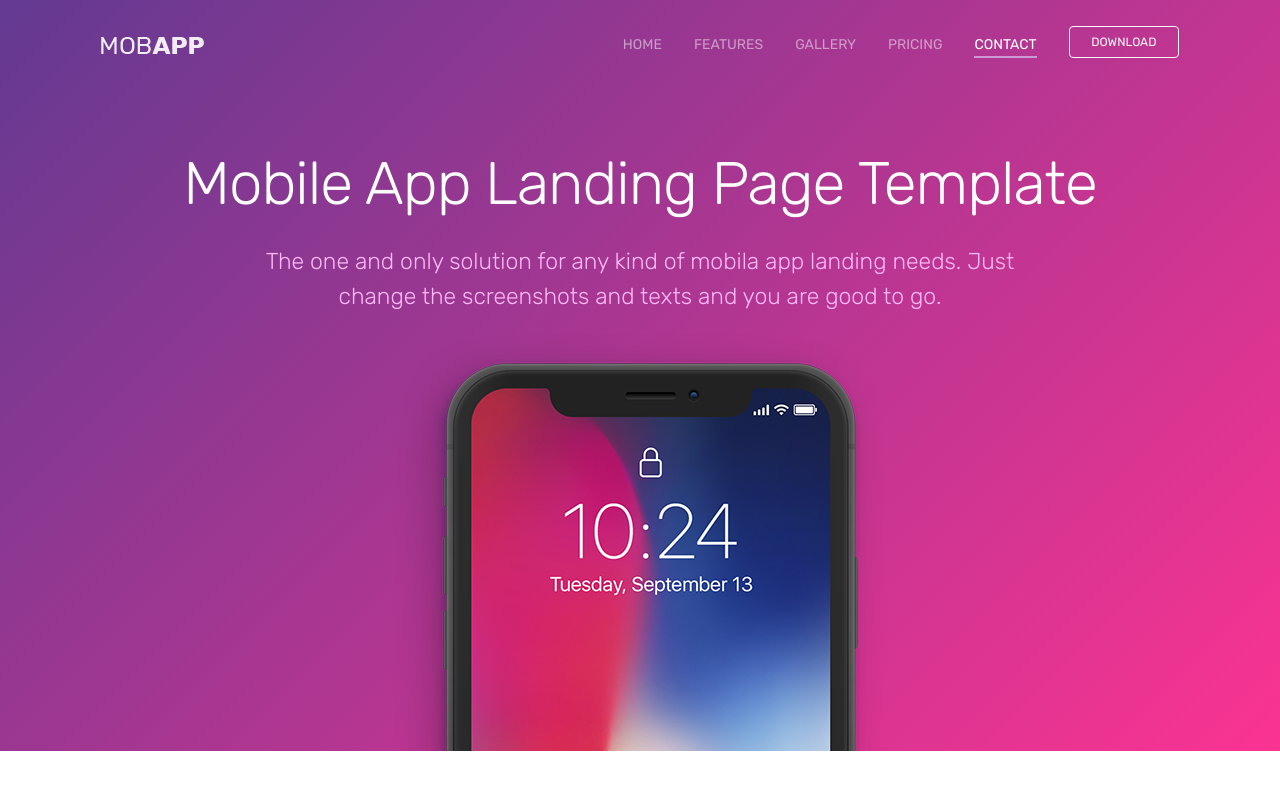
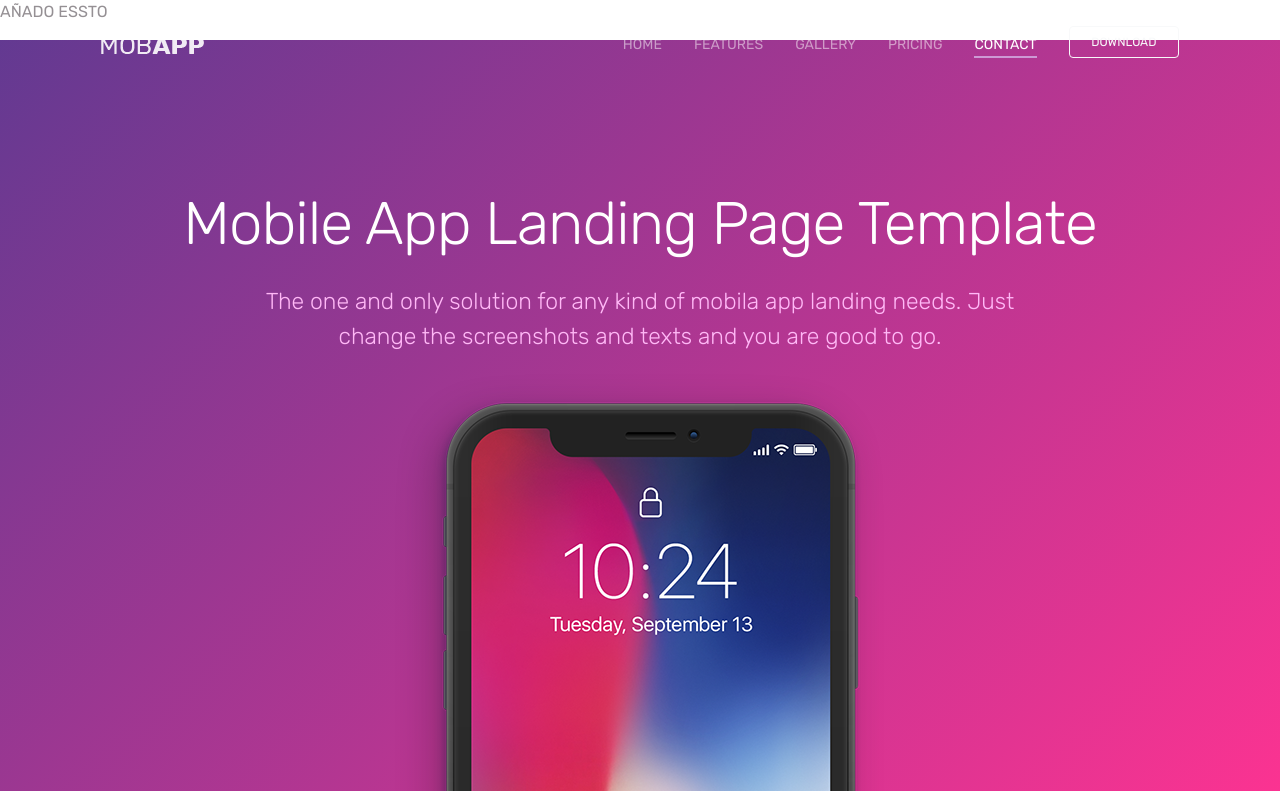
Before and after one commit to V1CTOR-cloud/PRACTICA_1_GIT, a plain HTML site: page MobApp/index.html in a window 1280 px wide. Shown: the top 796 px of the page. Drawn offline with Linux system fonts and the light colour scheme.

Commit message:
subiendo html

```diff
--- a/MobApp/index.html
+++ b/MobApp/index.html
@@ -34,7 +34,7 @@ URI     : https://colorlib.com
 <body data-spy="scroll" data-target="#navbar" data-offset="30">
 
     <!-- Nav Menu -->
-
+    <p> AÑADO ESSTO </p>
     <div class="nav-menu fixed-top">
         <div class="container">
             <div class="row">
```
